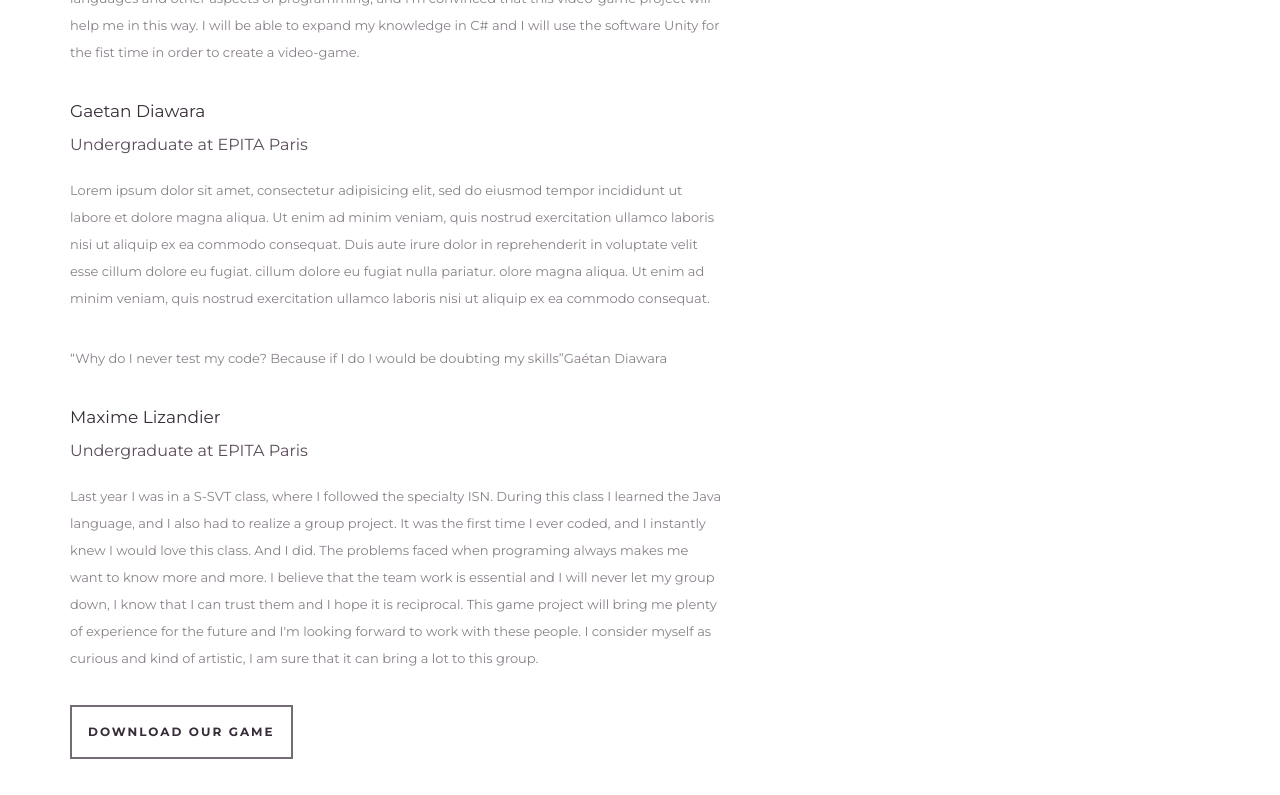
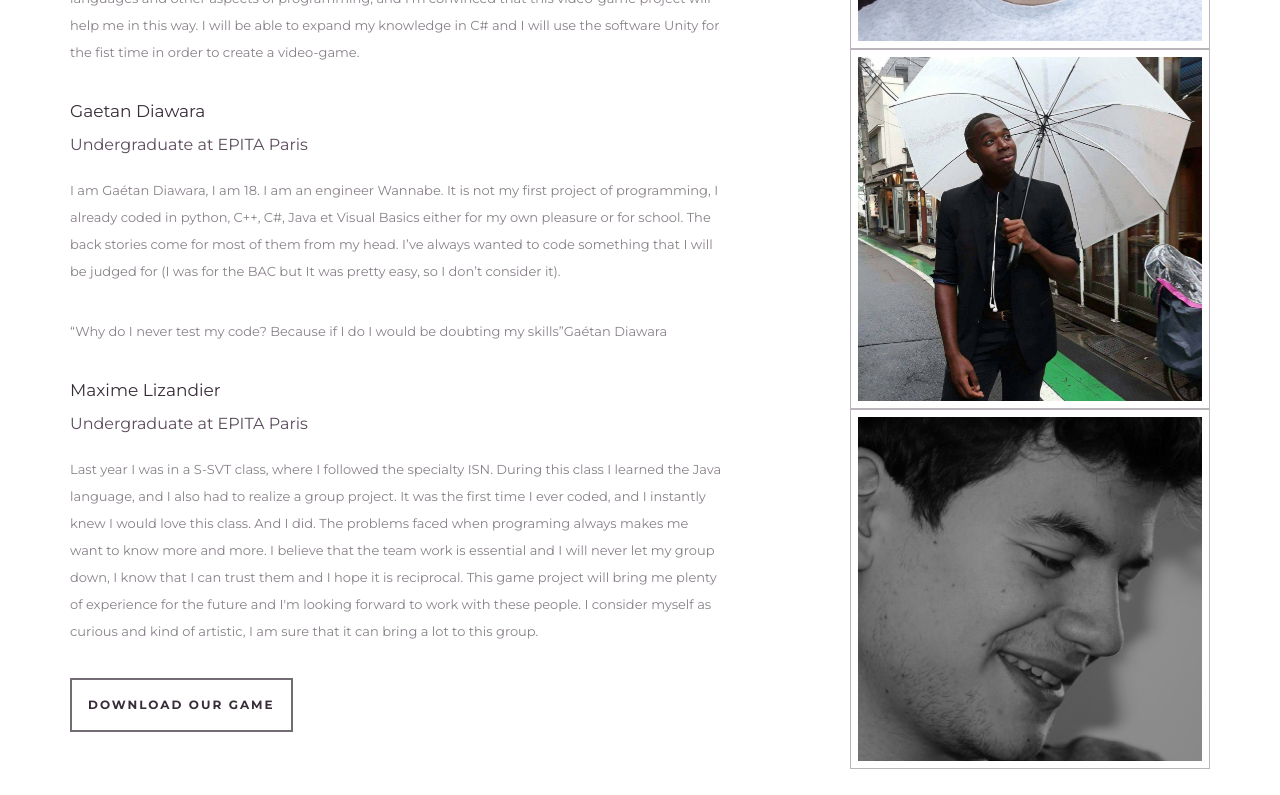
Before and after one commit to skraaprod/skraaprod.github.io, a plain HTML site: page index.html in a window 1280 px wide. Shown: the part 1413-2208 px from the top of the page. Drawn offline with nearby package versions, Linux system fonts and the light colour scheme; some packages are replaced by stand-ins of ours; a script that the page names is missing.

Commit message:
Personnal section done

```diff
--- a/index.html
+++ b/index.html
@@ -99,7 +99,7 @@
       </div>
        </div>
       <div class="row">
-      <div class=" col-lg-4 col-md-4 col-sm-4 col-xs-12 pull-right media"><img src="images/Skraa sobre_Blanc.png" alt=""></div>
+      <div class=" col-lg-4 col-md-4 col-sm-4 col-xs-12 pull-right media"><img src="images/Yannou.jpg" alt=""><img src="images/Gaetaan.jpg" alt=""><img src="images/Max.jpg" alt=""></div>
       	<div class=" col-lg-7 col-md-7 col-sm-7 col-xs-12 pull-left media">
 			<h5>Yann Nitzpon</h5>
             <h4>Undergraduate at EPITA Paris</h4>
@@ -107,7 +107,7 @@
 
 			<h5>Gaetan Diawara</h5>
             <h4>Undergraduate at EPITA Paris</h4>
-            <p>Lorem ipsum dolor sit amet, consectetur adipisicing elit, sed do eiusmod tempor incididunt ut labore et dolore magna aliqua. Ut enim ad minim veniam, quis nostrud exercitation ullamco laboris nisi ut aliquip ex ea commodo consequat. Duis aute irure dolor in reprehenderit in voluptate velit esse cillum dolore eu fugiat. cillum dolore eu fugiat nulla pariatur. olore magna aliqua. Ut enim ad minim veniam, quis nostrud exercitation ullamco laboris nisi ut aliquip ex ea commodo consequat.</p>
+            <p>I am Gaétan Diawara, I am 18. I am an engineer Wannabe. It is not my first project of programming, I already coded in python, C++, C#, Java et Visual Basics either for my own pleasure or for school. The back stories come for most of them from my head. I’ve always wanted to code something that I will be judged for (I was for the BAC but It was pretty easy, so I don’t consider it).</p>
 			<p><cite>“Why do I never test my code? Because if I do I would be doubting my skills”</cite>Gaétan Diawara</p>
 
 
```
Also changed, not shown: images/Gaetaan.jpg (added), images/Max.jpg (added), images/Yannou.jpg (added).
